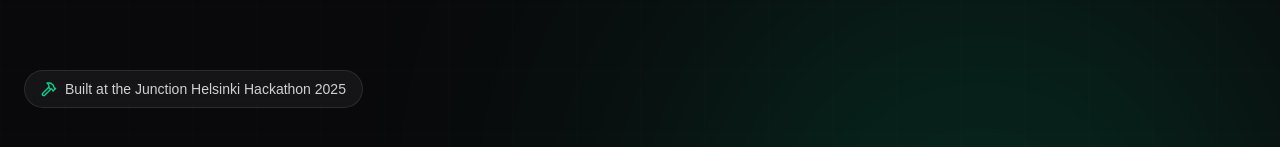
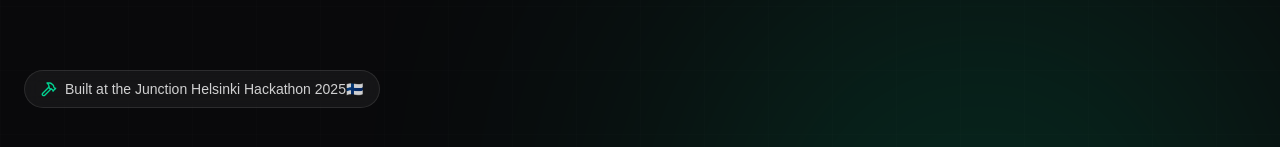
Before and after one commit to alexechoi/junction-hack, a Next.js app in the folder junction-app/: page / in a window 1280 px wide. Shown: the part 123-270 px from the top of the page. Built offline with nearby package versions, Linux system fonts and the light colour scheme; no server answers.

Commit message:
sr engineer commit

```diff
--- a/junction-app/app/layout.tsx
+++ b/junction-app/app/layout.tsx
@@ -15,8 +15,8 @@ const geistMono = Geist_Mono({
 });
 
 export const metadata: Metadata = {
-  title: "Hackathon App",
-  description: "Your hackathon scaffold app",
+  title: "Aegis",
+  description: "Aegis is a tool that helps you assess the security of your applications.",
 };
 
 export default function RootLayout({
--- a/junction-app/components/landing/Hero.tsx
+++ b/junction-app/components/landing/Hero.tsx
@@ -46,7 +46,7 @@ export function Hero() {
         <div className="max-w-5xl">
           <div className="mb-8 inline-flex items-center gap-2 rounded-full border border-white/10 bg-white/5 px-4 py-2 text-sm text-white/80 backdrop-blur-sm">
             <Hammer className="size-4 text-emerald-400" />
-            Built at the Junction Helsinki Hackathon 2025
+            Built at the Junction Helsinki Hackathon 2025🇫🇮
           </div>
 
           <h1 className="mb-8 text-5xl leading-[0.95] tracking-tight md:text-7xl lg:text-8xl">
```
